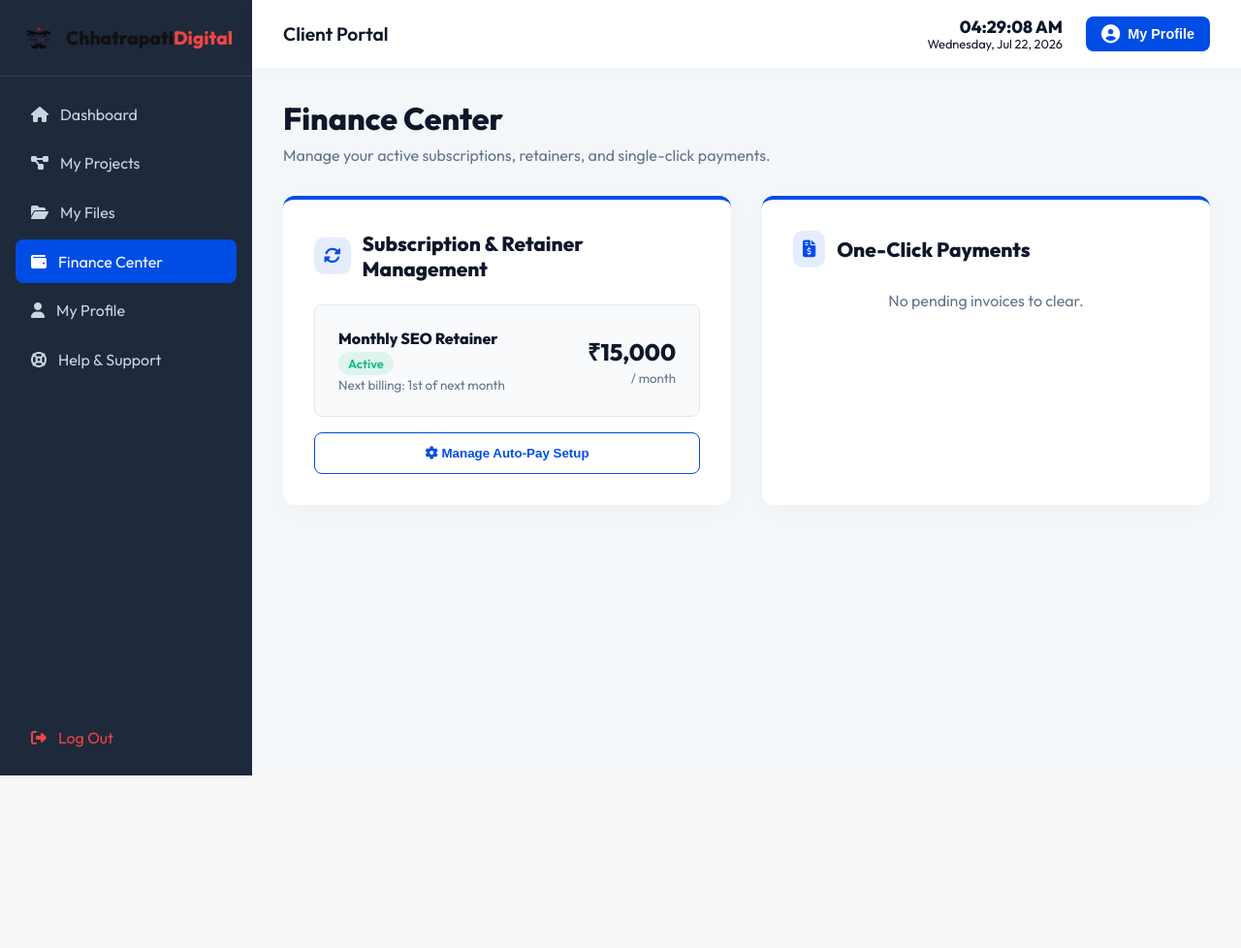
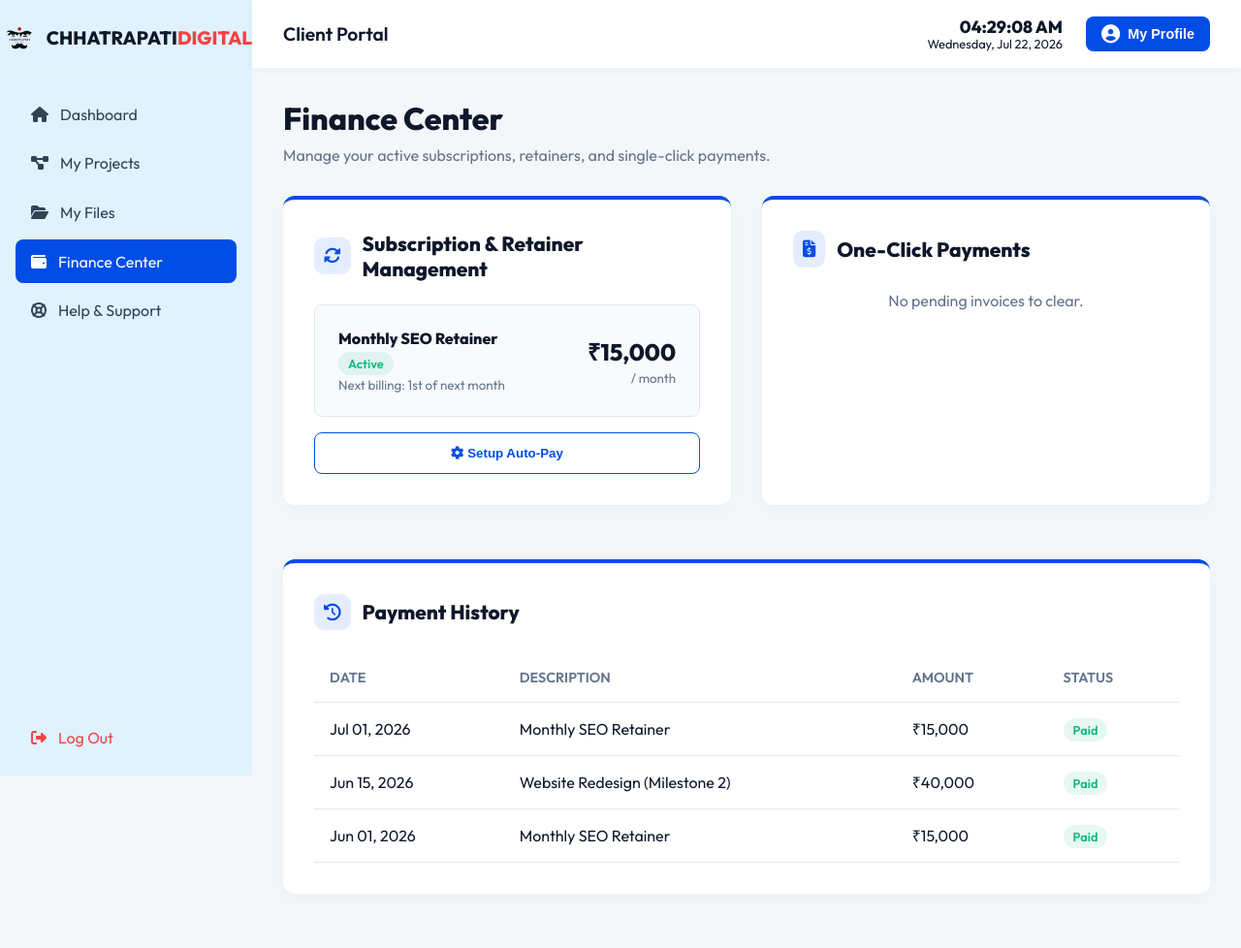
Before and after one commit to kalmeshwargurav1028-sys/Chhatrapati-Digital, a Flask app: page /dashboard in a window 1280 px wide, after a click on "Finance Center". Shown: the whole page at 97% size. Before the commit the page ends 800 px from the top, so only its background shows below. Run offline with Flask 3, Linux system fonts and the light colour scheme; data that the repository does not hold is empty.

Commit message:
Update sidebar color, remove duplicate profile tab, add Payment History and Auto-Pay details

```diff
--- a/templates/dashboard.html
+++ b/templates/dashboard.html
@@ -11,8 +11,8 @@
             --primary: #004de6;
             --primary-light: rgba(0, 77, 230, 0.1);
             --bg-color: #f4f7fa;
-            --sidebar-bg: #1e293b;
-            --sidebar-text: #cbd5e1;
+            --sidebar-bg: #e0f2fe;
+            --sidebar-text: #334155;
             --sidebar-active: #ffffff;
             --text-dark: #0f172a;
             --text-muted: #64748b;
@@ -51,7 +51,7 @@
             border-bottom: 1px solid rgba(255,255,255,0.1);
         }
         .sidebar-logo-text {
-            color: var(--white);
+            color: #0f172a;
             font-weight: 800;
             font-size: 1.2rem;
             text-transform: uppercase;
@@ -79,11 +79,12 @@
             font-weight: 500;
         }
         .nav-item:hover, .nav-item.active {
-            background-color: rgba(255,255,255,0.1);
-            color: var(--sidebar-active);
+            background-color: rgba(0, 77, 230, 0.1);
+            color: var(--primary);
         }
         .nav-item.active {
-            background-color: var(--primary);
+            background-color: var(--primary) !important;
+            color: var(--white) !important;
         }
 
         /* Main Content Styles */
@@ -251,7 +252,7 @@
         <div class="sidebar-header">
             <a href="/" style="display:flex; align-items:center; justify-content:center; gap:0.5rem; width:100%; text-decoration:none;">
                 <img src="{{ url_for('static', filename='assets/logo.png') }}" alt="Chhatrapati Digital Logo" style="max-width: 40px;">
-                <span style="font-size: 1.2rem; font-weight: 800; color: #111;">Chhatrapati<span style="color: #ef4444;">Digital</span></span>
+                <span class="sidebar-logo-text">Chhatrapati<span>Digital</span></span>
             </a>
         </div>
         <div class="nav-menu">
@@ -269,10 +270,6 @@
 
             <div class="nav-item" onclick="switchView('billing', this)">
                 <i class="fas fa-wallet"></i> Finance Center
-            </div>
-
-            <div class="nav-item" onclick="switchView('profile', this)">
-                <i class="fas fa-user"></i> My Profile
             </div>
 
             <div class="nav-item" onclick="switchView('support', this)">
@@ -411,7 +408,7 @@
                                 <small style="color:#64748b;">/ month</small>
                             </div>
                         </div>
-                        <button class="btn-primary" style="width:100%; background:white; color:var(--primary); border:1px solid var(--primary);"><i class="fas fa-cog"></i> Manage Auto-Pay Setup</button>
+                        <button class="btn-primary" style="width:100%; background:white; color:var(--primary); border:1px solid var(--primary);" onclick="showAutoPaySetup()"><i class="fas fa-cog"></i> Setup Auto-Pay</button>
                     </div>
 
                     <!-- Right: One-Click Payments & Invoices -->
@@ -433,6 +430,43 @@
                             <p style="color:var(--text-muted); text-align:center;">No pending invoices to clear.</p>
                             {% endfor %}
                         </div>
+                    </div>
+                </div>
+
+                <!-- Payment History -->
+                <div class="dash-card" style="margin-top:2rem;">
+                    <h3><i class="fas fa-history"></i> Payment History</h3>
+                    <div style="overflow-x:auto;">
+                        <table>
+                            <thead>
+                                <tr>
+                                    <th>Date</th>
+                                    <th>Description</th>
+                                    <th>Amount</th>
+                                    <th>Status</th>
+                                </tr>
+                            </thead>
+                            <tbody>
+                                <tr>
+                                    <td>Jul 01, 2026</td>
+                                    <td>Monthly SEO Retainer</td>
+                                    <td>₹15,000</td>
+                                    <td><span class="badge badge-success">Paid</span></td>
+                                </tr>
+                                <tr>
+                                    <td>Jun 15, 2026</td>
+                                    <td>Website Redesign (Milestone 2)</td>
+                                    <td>₹40,000</td>
+                                    <td><span class="badge badge-success">Paid</span></td>
+                                </tr>
+                                <tr>
+                                    <td>Jun 01, 2026</td>
+                                    <td>Monthly SEO Retainer</td>
+                                    <td>₹15,000</td>
+                                    <td><span class="badge badge-success">Paid</span></td>
+                                </tr>
+                            </tbody>
+                        </table>
                     </div>
                 </div>
             </div>
@@ -718,6 +752,10 @@
             reader.readAsDataURL(file);
         }
 
+        function showAutoPaySetup() {
+            alert("Auto-Pay Setup\n\nTo ensure uninterrupted service, you can set up Auto-Pay via our secure Stripe integration. This will automatically deduct your retainer fee on the 1st of every month.\n\nPlease contact your account manager to receive your secure Auto-Pay enrollment link.");
+        }
+
         // Ticket submission logic
         function submitTicket(e) {
             e.preventDefault();
```
